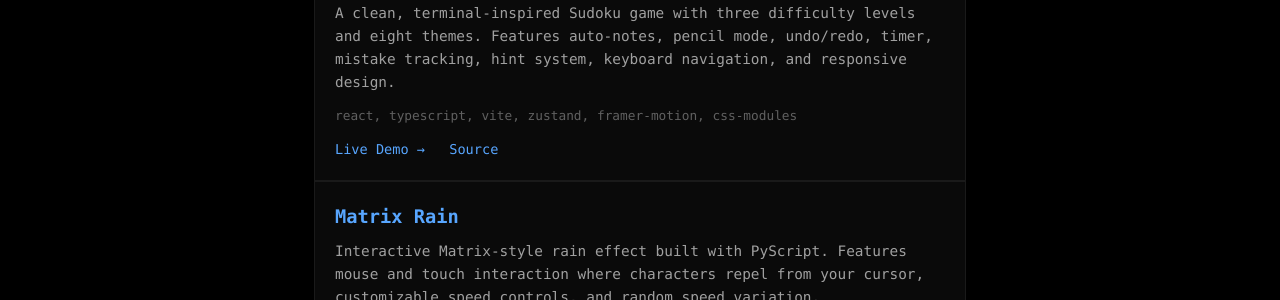
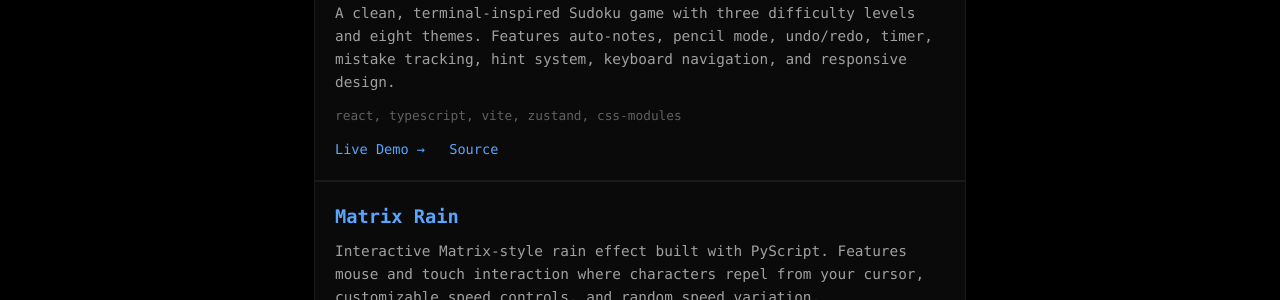
Before and after one commit to khesse-757/kahdev.me, a Jekyll site: the page built from projects.html, in a window 1280 px wide. Shown: the part 521-821 px from the top of the page. Built offline with Jekyll 4.4.1, drawn with Linux system fonts in a browser that asks for light colours.

Commit message:
update project card

```diff
--- a/projects.html
+++ b/projects.html
@@ -21,7 +21,7 @@ description: projects
 <div class="project-card">
 <h3><a href="https://github.com/khesse-757/sudoku-game">Sudoku Terminal</a></h3>
 <p>A clean, terminal-inspired Sudoku game with three difficulty levels and eight themes. Features auto-notes, pencil mode, undo/redo, timer, mistake tracking, hint system, keyboard navigation, and responsive design.</p>
-<div class="project-tech">react, typescript, vite, zustand, framer-motion, css-modules</div>
+<div class="project-tech">react, typescript, vite, zustand, css-modules</div>
 <div class="project-links">
 <a href="https://sudoku.kahdev.me" target="_blank" class="demo-link">Live Demo →</a>
 <a href="https://github.com/khesse-757/sudoku-game" target="_blank">Source</a>
```
Also changed, not shown: 1 other file.
